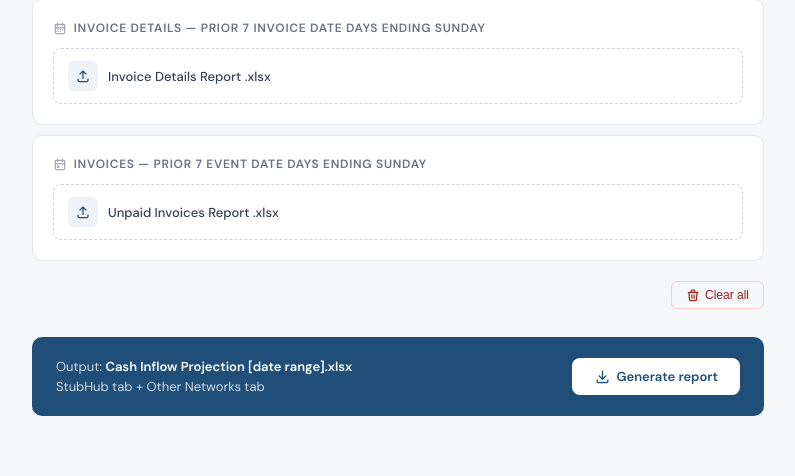
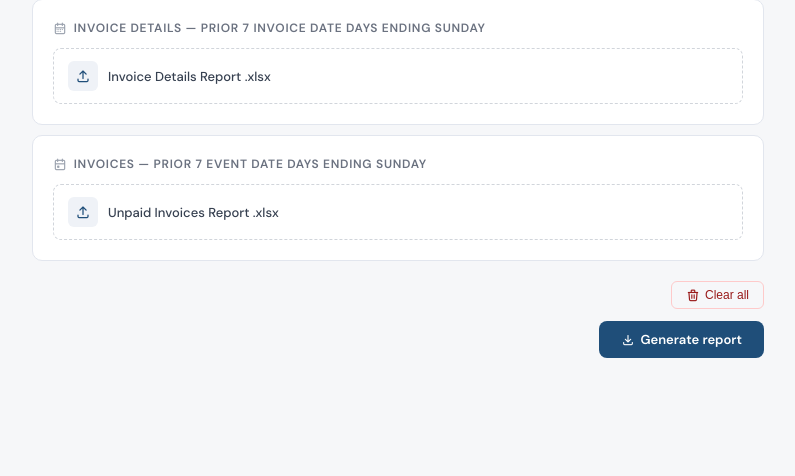
Before and after one commit to ysaccounting/Weekly-Cash-Inflow-Projections, a Flask app: page / in a window 1280 px wide. Shown: the part 773-1249 px from the top of the page, without its empty margins (242-1037 px from the left). After the commit the page ends 1131 px from the top, so only its background shows below. Run offline with Flask 3, Linux system fonts and the light colour scheme.

Commit message:
Add files via upload

```diff
--- a/reconcile.py
+++ b/reconcile.py
@@ -278,7 +278,7 @@ def _write_part2_sheet(ws, date_range, poc_rows, poc_total, pod_data):
     _sc(ws, gap, 1, 'Pay on Delivery',
         bg=DARK_BLUE, fg=WHITE, bold=True, sz=11, merge_to=5)
     ws.row_dimensions[gap + 1].height = 13
-    _sc(ws, gap + 1, 1, 'Vivid Seats - GoTickets - TicketNetwork - Ticketmaster',
+    _sc(ws, gap + 1, 1, 'Vivid Seats - GoTickets - TicketNetwork - TicketMaster',
         fg='777777', sz=9, merge_to=5)
 
     hdr = gap + 2
--- a/templates/index.html
+++ b/templates/index.html
@@ -37,6 +37,7 @@
     .drop-zone .dz-preview { display: none; flex-direction: column; align-items: center; gap: 6px; }
     .drop-zone.has-file .dz-default { display: none; }
     .drop-zone.has-file .dz-preview { display: flex; }
+    .drop-zone.has-file #dz-clear { display: flex; }
     .dz-thumb { max-width: 180px; max-height: 100px; border-radius: 4px; object-fit: contain; border: 1px solid #c5d8ec; }
     .dz-fname { font-size: 11px; font-family: 'DM Mono', monospace; color: #1F4E79; }
 
@@ -58,9 +59,9 @@
     .file-upload { position: relative; }
     .file-upload.dragover { border-color: #1F4E79 !important; background: #eff5fb !important; border-style: dashed !important; }
     .file-upload.has-file { border-color: #1F4E79; border-style: solid; background: #eff5fb; }
-    .fu-clear { display: none; position: absolute; top: 6px; right: 8px; font-size: 10px; font-weight: 500; color: #6b7280; background: rgba(255,255,255,0.95); border: 0.5px solid #e5e7eb; border-radius: 4px; padding: 2px 8px; cursor: pointer; z-index: 20; pointer-events: all; transition: all .12s; }
-    .fu-clear:hover { color: #991b1b; border-color: #fecaca; background: #fef2f2; }
-    .file-upload.has-file .fu-clear { display: block; }
+    .fu-clear { display: none; position: absolute; top: 8px; right: 8px; font-size: 11px; font-weight: 500; color: #991b1b; background: #fff; border: 1px solid #fecaca; border-radius: 6px; padding: 4px 10px; cursor: pointer; z-index: 20; pointer-events: all; transition: all .12s; display: none; align-items: center; gap: 4px; }
+    .fu-clear:hover { background: #fef2f2; border-color: #f87171; }
+    .file-upload.has-file .fu-clear { display: flex; }
     .file-upload { border: 1.5px dashed #d1d5db; border-radius: 8px; padding: 12px 14px; display: flex; align-items: center; gap: 10px; cursor: pointer; transition: border-color 0.15s, background 0.15s; position: relative; }
     .file-upload:hover { border-color: #1F4E79; background: #f0f5fb; }
     .file-upload input[type=file] { position: absolute; inset: 0; opacity: 0; cursor: pointer; width: calc(100% - 60px); }
@@ -87,13 +88,8 @@
 
     .divider { height: 1px; background: #e2e6ee; margin: 28px 0; }
 
-    .generate-bar { background: #1F4E79; border-radius: 10px; padding: 20px 24px; display: flex; align-items: center; justify-content: space-between; gap: 16px; margin-top: 28px; }
-    .generate-bar .g-desc { font-size: 13px; color: rgba(255,255,255,0.8); line-height: 1.5; }
-    .generate-bar .g-desc strong { color: #fff; }
-    .btn-generate { background: #fff; color: #1F4E79; border: none; border-radius: 8px; padding: 10px 22px; font-size: 13px; font-weight: 600; cursor: pointer; white-space: nowrap; display: flex; align-items: center; gap: 6px; transition: background 0.12s, transform 0.1s; font-family: 'DM Sans', sans-serif; }
-    .btn-generate:hover { background: #e8f0fb; }
+    .btn-generate:hover { background: #174069 !important; }
     .btn-generate:active { transform: scale(0.97); }
-    .btn-generate i { font-size: 16px; }
 
     /* Status */
     .status { border-radius: 7px; padding: 10px 14px; font-size: 12px; margin-top: 12px; display: none; align-items: center; gap: 8px; }
@@ -134,13 +130,14 @@
   <!-- Screenshot drop zone -->
   <div class="card">
     <div class="card-label"><i class="ti ti-screenshot" aria-hidden="true"></i> StubHub portal screenshot</div>
-    <div class="drop-zone" id="screenshot-zone">
+    <div class="drop-zone" id="screenshot-zone" style="position:relative;">
       <input type="file" id="screenshot-input" accept="image/*" onchange="onScreenshotSelected(this)"/>
       <div class="dz-default">
         <i class="ti ti-photo-up dz-icon" aria-hidden="true"></i>
         <div class="dz-title">Drag &amp; drop your StubHub screenshot here</div>
         <div class="dz-hint">or click to browse &nbsp;·&nbsp; PNG, JPG, WEBP</div>
       </div>
+      <button class="fu-clear" id="dz-clear" onclick="clearScreenshot(event)" style="position:absolute;top:8px;right:8px;"><i class="ti ti-trash" aria-hidden="true"></i> Clear</button>
       <div class="dz-preview">
         <img id="dz-thumb" class="dz-thumb" src="" alt="Screenshot preview"/>
         <div id="dz-fname" class="dz-fname"></div>
@@ -178,7 +175,7 @@
         <strong>Select all Viagogo CSV files</strong>
         <span>Hold Shift or Cmd/Ctrl to select multiple</span>
       </div>
-      <button class="fu-clear" onclick="clearUpload('csv-files','csv-fname','fu-csv',event)">✕ Clear</button>
+      <button class="fu-clear" onclick="clearUpload('csv-files','csv-fname','fu-csv',event)"><i class="ti ti-trash" aria-hidden="true"></i> Clear</button>
     </div>
     <div class="file-name" id="csv-fname"></div>
     <button class="match-btn" onclick="matchFiles()">
@@ -201,7 +198,7 @@
         <strong>Invoice Details Report .xlsx</strong>
         <span>Used to match TransactionIDs</span>
       </div>
-      <button class="fu-clear" onclick="clearUpload('stubhub-invoice','sb-fname','fu-sb',event)">✕ Clear</button>
+      <button class="fu-clear" onclick="clearUpload('stubhub-invoice','sb-fname','fu-sb',event)"><i class="ti ti-trash" aria-hidden="true"></i> Clear</button>
     </div>
     <div class="file-name" id="sb-fname"></div>
   </div>
@@ -225,7 +222,7 @@
       <div class="file-upload-text">
         <strong>Invoice Details Report .xlsx</strong>
       </div>
-      <button class="fu-clear" onclick="clearUpload('inv-det-file','inv-det-fname','fu-invdet',event)">✕ Clear</button>
+      <button class="fu-clear" onclick="clearUpload('inv-det-file','inv-det-fname','fu-invdet',event)"><i class="ti ti-trash" aria-hidden="true"></i> Clear</button>
     </div>
     <div class="file-name" id="inv-det-fname"></div>
   </div>
@@ -241,7 +238,7 @@
       <div class="file-upload-text">
         <strong>Unpaid Invoices Report .xlsx</strong>
       </div>
-      <button class="fu-clear" onclick="clearUpload('inv-file','inv-fname','fu-inv',event)">✕ Clear</button>
+      <button class="fu-clear" onclick="clearUpload('inv-file','inv-fname','fu-inv',event)"><i class="ti ti-trash" aria-hidden="true"></i> Clear</button>
     </div>
     <div class="file-name" id="inv-fname"></div>
   </div>
@@ -252,16 +249,12 @@
     </button>
   </div>
 
-  <div class="generate-bar">
-    <div class="g-desc">
-      Output: <strong>Cash Inflow Projection [date range].xlsx</strong><br>
-      StubHub tab + Other Networks tab
-    </div>
-    <button class="btn-generate" onclick="generate()">
+  <div style="display:flex; justify-content:flex-end; margin-top:12px;">
+    <button class="btn-generate" onclick="generate()" style="background:#1F4E79;color:#fff;border:none;border-radius:8px;padding:10px 22px;font-size:13px;font-weight:600;cursor:pointer;display:flex;align-items:center;gap:6px;font-family:'DM Sans',sans-serif;transition:background .12s,transform .1s;">
       <i class="ti ti-download" aria-hidden="true"></i> Generate report
     </button>
   </div>
-  <div id="gen-status" class="status" style="display:none;"></div>
+  <div id="gen-status" class="status" style="display:none;margin-top:10px;"></div>
 
 </div>
 
@@ -460,7 +453,7 @@ async function generate() {
     const a    = document.createElement('a');
     a.href = url; a.download = fname; a.click();
     URL.revokeObjectURL(url);
-    showStatus('gen-status', 'success', fname + ' downloaded!');
+    // file downloaded silently — no message needed
   } catch (e) {
     showStatus('gen-status', 'error', 'Request failed.');
   }
@@ -481,9 +474,22 @@ function showStatus(elId, type, html) {
 }
 
 // ── Clear all ─────────────────────────────────────────────────────────────────
+function clearScreenshot(e) {
+  if (e) { e.preventDefault(); e.stopPropagation(); }
+  extractedPayments = [];
+  document.getElementById('screenshot-input').value = '';
+  document.getElementById('dz-thumb').src = '';
+  document.getElementById('dz-fname').textContent = '';
+  document.getElementById('screenshot-zone').classList.remove('has-file','dragover');
+  document.getElementById('extracted-rows').style.display = 'none';
+  document.getElementById('extracted-body').innerHTML = '';
+  const st = document.getElementById('extract-status');
+  if (st) st.style.display = 'none';
+}
+
 function clearAll() {
-  extractedPayments = [];
-  ['screenshot-input','csv-files','stubhub-invoice','inv-det-file','inv-file'].forEach(id => {
+  clearScreenshot();
+  ['csv-files','stubhub-invoice','inv-det-file','inv-file'].forEach(id => {
     const el = document.getElementById(id);
     if (el) el.value = '';
   });
```
